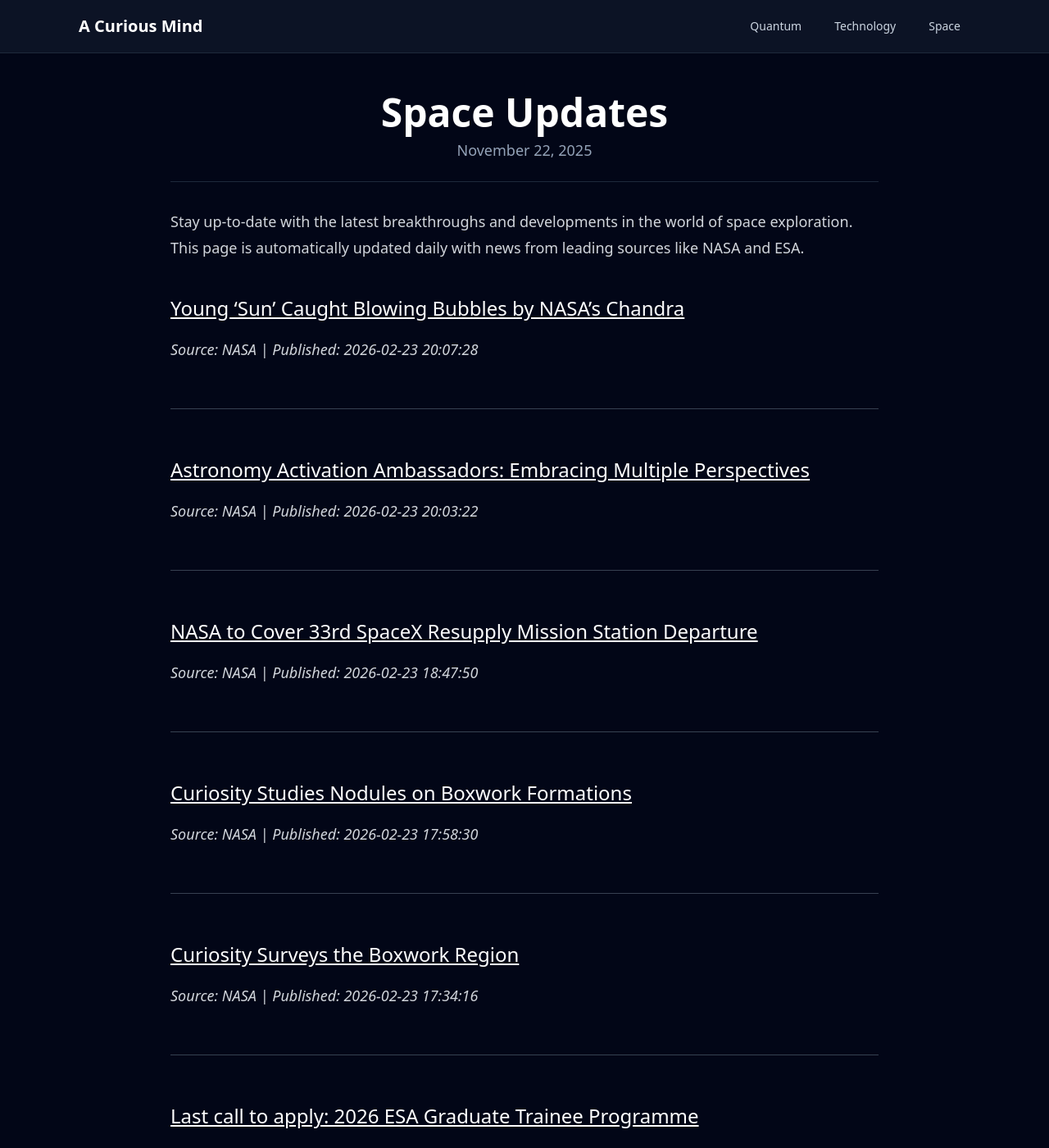
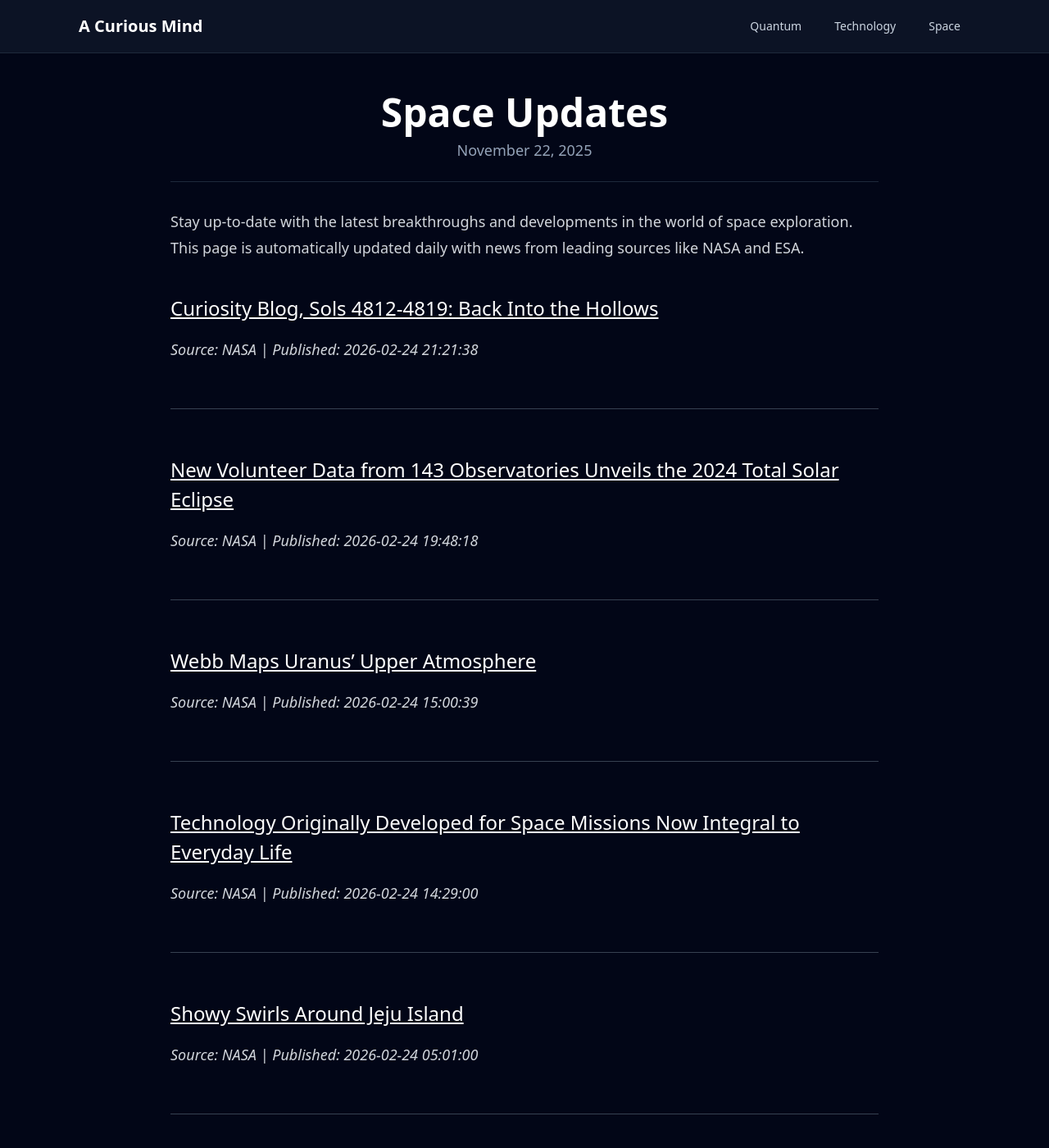
Before and after one commit to onehl7/onehl7.github.io, a Jekyll site: the page built from _posts/2025-11-22-space-updates.md, in a window 1280 px wide and 1400 px high. Shown: the whole window at 82% size. Built offline with Jekyll 4.4.1, drawn with Linux system fonts in a browser that asks for light colours; nearby versions of some CDN libraries.

Commit message:
Update space news data

```diff
--- a/_data/space_news.json
+++ b/_data/space_news.json
@@ -1,33 +1,33 @@
 [
   {
     "source": "NASA",
-    "title": "Young \u2018Sun\u2019 Caught Blowing Bubbles by NASA\u2019s Chandra",
-    "link": "https://www.nasa.gov/missions/chandra/young-sun-caught-blowing-bubbles-by-nasas-chandra/",
-    "published": "2026-02-23 20:07:28"
+    "title": "Curiosity Blog, Sols 4812-4819: Back Into the Hollows",
+    "link": "https://science.nasa.gov/blog/curiosity-blog-sols-4812-4819-back-into-the-hollows/",
+    "published": "2026-02-24 21:21:38"
   },
   {
     "source": "NASA",
-    "title": "Astronomy Activation Ambassadors: Embracing Multiple Perspectives",
-    "link": "https://science.nasa.gov/learning-resources/science-activation/astronomy-activation-ambassadors-embracing-multiple-perspectives/",
-    "published": "2026-02-23 20:03:22"
+    "title": "New Volunteer Data from 143 Observatories Unveils the 2024 Total Solar Eclipse",
+    "link": "https://science.nasa.gov/get-involved/citizen-science/new-volunteer-data-from-143-observatories-unveils-the-2024-total-solar-eclipse/",
+    "published": "2026-02-24 19:48:18"
   },
   {
     "source": "NASA",
-    "title": "NASA to Cover 33rd SpaceX Resupply Mission Station Departure",
-    "link": "https://www.nasa.gov/news-release/nasa-to-cover-33rd-spacex-resupply-mission-station-departure/",
-    "published": "2026-02-23 18:47:50"
+    "title": "Webb Maps Uranus\u2019 Upper Atmosphere",
+    "link": "https://www.nasa.gov/image-article/webb-maps-uranus-upper-atmosphere/",
+    "published": "2026-02-24 15:00:39"
   },
   {
     "source": "NASA",
-    "title": "Curiosity Studies Nodules on Boxwork Formations",
-    "link": "https://science.nasa.gov/photojournal/curiosity-studies-nodules-on-boxwork-formations/",
-    "published": "2026-02-23 17:58:30"
+    "title": "Technology Originally Developed for Space Missions Now Integral to Everyday Life",
+    "link": "https://science.nasa.gov/science-research/science-enabling-technology/technology-highlights/technology-originally-developed-for-space-missions-now-integral-to-everyday-life/",
+    "published": "2026-02-24 14:29:00"
   },
   {
     "source": "NASA",
-    "title": "Curiosity Surveys the Boxwork Region",
-    "link": "https://science.nasa.gov/photojournal/curiosity-surveys-the-boxwork-region/",
-    "published": "2026-02-23 17:34:16"
+    "title": "Showy Swirls Around Jeju Island",
+    "link": "https://science.nasa.gov/earth/earth-observatory/showy-swirls-around-jeju-island/",
+    "published": "2026-02-24 05:01:00"
   },
   {
     "source": "ESA",
```
